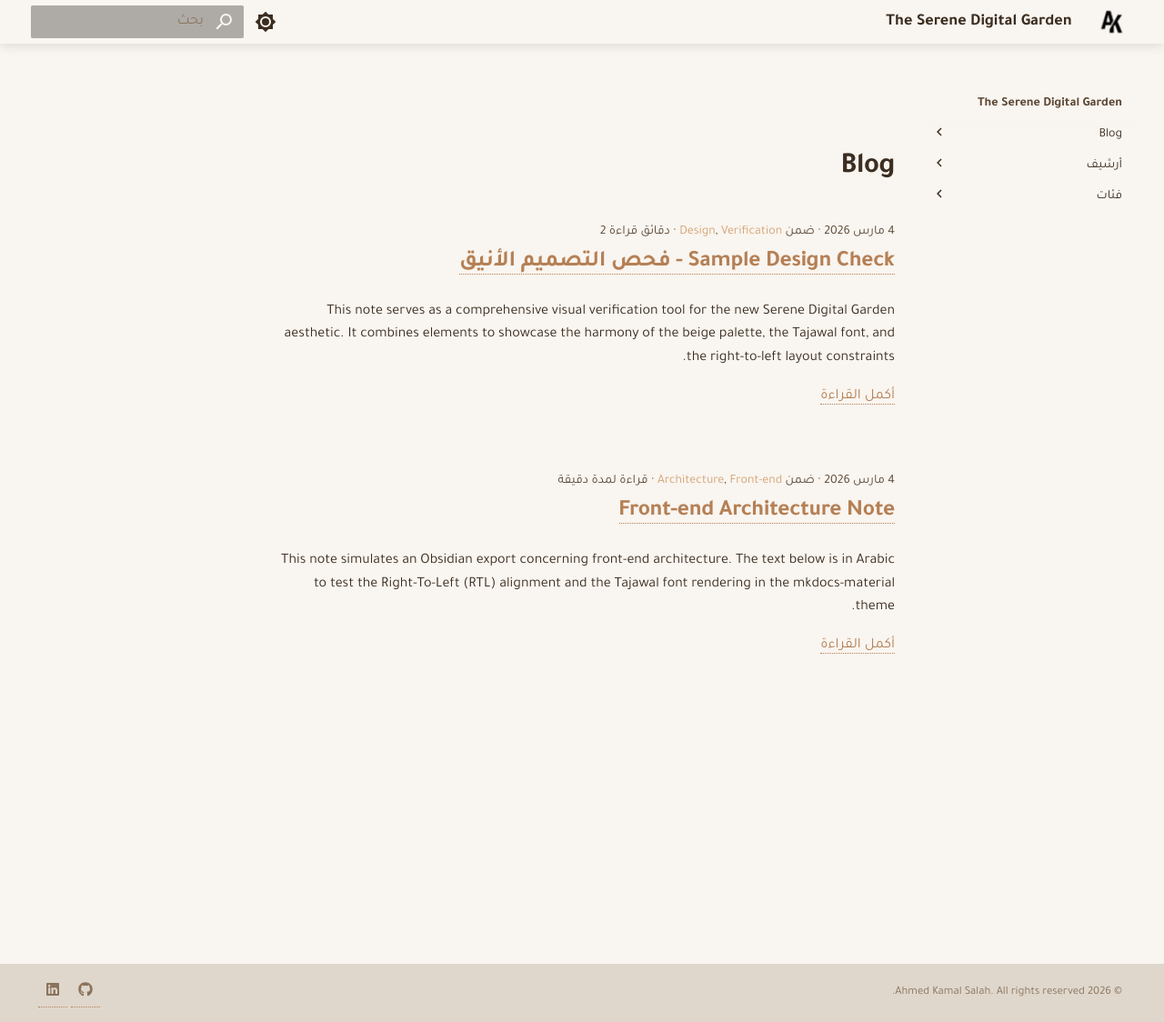
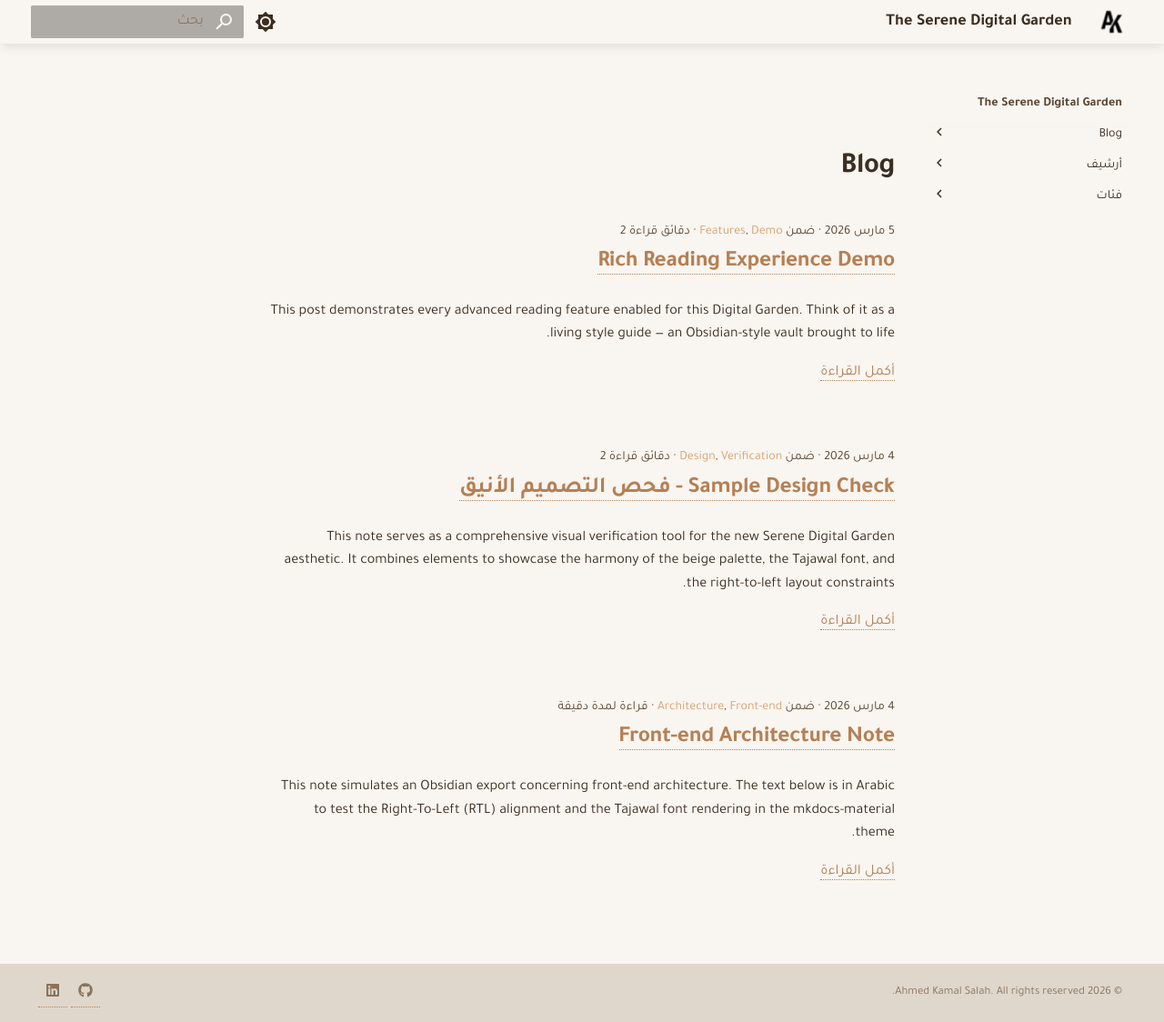
Before and after one commit to abokamal09/abokamal09.github.io, an MkDocs documentation site: the page built from docs/index.md, in a window 1280 px wide and 1124 px high. Shown: the whole window at 91% size. Built offline with MkDocs 1.6.1 and Material for MkDocs 9.7.7, drawn with Linux system fonts in a browser that asks for light colours; some of the changed lines change nothing that is shown.

Commit message:
feat: add rich reading experience demo post showcasing advanced MkDocs Material features.

````diff
--- /dev/null
+++ b/docs/posts/rich-reading-demo.md
@@ -0,0 +1,127 @@
+---
+date: 2026-03-05
+draft: false
+categories:
+  - Features
+  - Demo
+---
+
+# Rich Reading Experience Demo
+
+This post demonstrates every advanced reading feature enabled for this Digital Garden. Think of it as a living style guide — an Obsidian-style vault brought to life.
+
+<!-- more -->
+
+## Admonitions — Callout Blocks
+
+Admonitions let you highlight important information without disrupting the reading flow.
+
+!!! tip "Pro Tip"
+Use admonitions to pull out key insights from your Obsidian notes. They render beautifully in both light and dark mode.
+
+!!! note "Background Context"
+This blog is built with **MkDocs Material** and styled to replicate the calm, focused aesthetic of an Obsidian vault.
+
+!!! warning "Important Caveat"
+Always verify information from external sources. This garden is a personal knowledge base, not a definitive reference.
+
+??? example "Collapsible Details Block (click to expand)"
+This is a **collapsible** admonition powered by `pymdownx.details`.
+It's ideal for hiding verbose content, code references, or footnotes that would otherwise clutter the page.
+
+---
+
+## Highlighted Text
+
+Use `==double equals==` to highlight key terms inline, just like Obsidian's ==highlight== marker.
+
+Examples of highlighted text in context:
+
+- The most important concept here is ==separation of concerns==.
+- The algorithm runs in ==O(n log n)== time complexity.
+- Always remember: ==readability counts== more than cleverness.
+
+---
+
+## Content Tabs
+
+Tabs let you organize related content side by side without nesting or long scrolls.
+
+=== "JavaScript"
+``javascript title="fetch-data.js"
+    async function fetchData(endpoint) {
+      const response = await fetch(endpoint);
+      if (!response.ok) {
+        throw new Error(`HTTP error: ${response.status}`);
+      }
+      return response.json();
+    }
+    ``
+
+=== "Python"
+```python title="fetch_data.py"
+import httpx
+
+    async def fetch_data(endpoint: str) -> dict:
+        async with httpx.AsyncClient() as client:
+            response = await client.get(endpoint)
+            response.raise_for_status()
+            return response.json()
+    ```
+
+=== "Go"
+`go title="fetch_data.go"
+    func fetchData(endpoint string) (map[string]interface{}, error) {
+        resp, err := http.Get(endpoint)
+        if err != nil {
+            return nil, err
+        }
+        defer resp.Body.Close()
+        var result map[string]interface{}
+        json.NewDecoder(resp.Body).Decode(&result)
+        return result, nil
+    }
+    `
+
+---
+
+## Code Blocks with Titles & Copy Button
+
+Every code block has a **copy button** in the top-right corner. Code blocks also support custom titles to mimic Obsidian's file-linked code views.
+
+```yaml title="mkdocs.yml — Theme Features"
+theme:
+  features:
+    - content.code.copy # Adds copy button to every code block
+    - content.code.annotate # Enables (1) annotation syntax
+    - content.tabs.link # Syncs tab selection across the page
+```
+
+---
+
+## Code Annotations
+
+Click the **(1)** marker below to reveal an inline explanation, just like IDE tooltips.
+
+```python title="digital_garden.py"
+import pathlib
+
+class DigitalGarden: # (1)!
+    def __init__(self, vault_path: str):
+        self.vault = pathlib.Path(vault_path) # (2)!
+        self.notes: list[str] = []
+
+    def harvest(self) -> list[str]:
+        """Collect all markdown notes from the vault."""
+        return [
+            str(p) for p in self.vault.rglob("*.md") # (3)!
+        ]
+```
+
+1. **`DigitalGarden`** — The main class representing your entire knowledge vault. Instantiate once and reuse across your processing pipeline.
+2. **`pathlib.Path`** — Always prefer `pathlib` over `os.path` for cross-platform file system operations. It's cleaner and more Pythonic.
+3. **`rglob("*.md")`** — Recursively searches all subdirectories for Markdown files. This mirrors exactly how Obsidian scans your vault on startup.
+
+---
+
+> "The goal of a digital garden is not to publish finished thoughts, but to cultivate growing ones." — Anonymous
--- a/mkdocs.yml
+++ b/mkdocs.yml
@@ -1,10 +1,15 @@
 site_name: The Serene Digital Garden
+site_url: "https://abokamal09.github.io/digital-garden/"
 theme:
   name: material
   custom_dir: theme
   language: ar
   direction: rtl
   logo: assets/logo-light.png
+  features:
+    - content.code.copy
+    - content.code.annotate
+    - content.tabs.link
   palette:
     - scheme: default
       primary: custom
@@ -27,15 +32,33 @@
   - blog:
       blog_dir: .
       blog_toc: false
+  # ── Social Cards ────────────────────────────────────────────────────────────
+  # The social plugin requires cairosvg, which depends on the native Cairo C
+  # library. On Windows, this requires MSYS2:
+  #   pacman -S mingw-w64-x86_64-python-cairosvg
+  # On Linux/CI (e.g. GitHub Actions), it is available out of the box.
+  # The background image (docs/assets/social-bg.png) is ready for use.
+  # Uncomment the block below when deploying on Linux/CI:
+  #
+  # - social:
+  #     cards_layout_options:
+  #       background_image: docs/assets/social-bg.png
+  #       background_color: "#1E1E2E"
+  #       color: "#F9F5F0"
+  # ────────────────────────────────────────────────────────────────────────────
 
 markdown_extensions:
+  - admonition
+  - attr_list
+  - pymdownx.details
+  - pymdownx.mark
   - pymdownx.highlight:
       anchor_linenums: true
       line_spans: __span
       pygments_lang_class: true
   - pymdownx.superfences
-  - admonition
-  - pymdownx.details
+  - pymdownx.tabbed:
+      alternate_style: true
   - tables
 
 extra_css:
````
